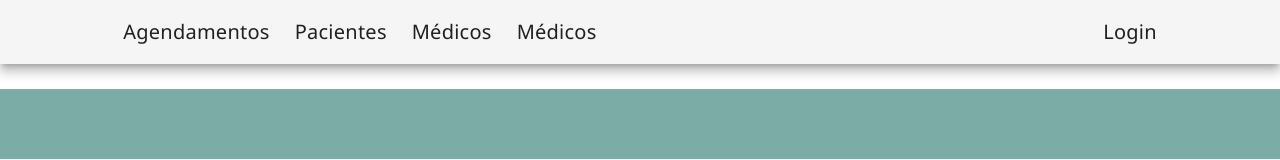
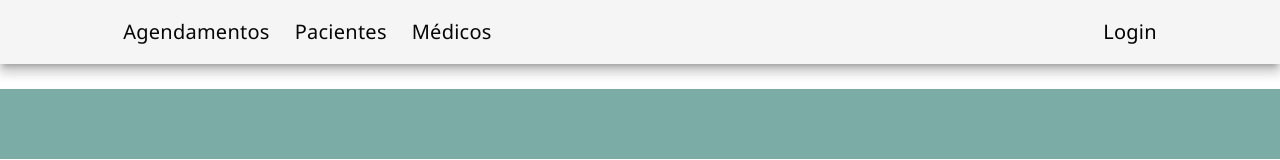
Before and after one commit to RafaelSaCa/front-agendamento, an Angular app: page / in a window 1280 px wide. Shown: the top 160 px of the page. Built offline with nearby package versions, Linux system fonts and the light colour scheme; no server answers.

Commit message:
refactor: adiciona links para as páginas

```diff
--- a/src/app/shared/toolbar/toolbar.component.html
+++ b/src/app/shared/toolbar/toolbar.component.html
@@ -1,11 +1,11 @@
 <mat-toolbar class="mat-elevation-z8">
   <div class="container">
     <div class="conteudo-nav">
-      <p>Agendamentos</p>
-      <p>Pacientes</p>
-      <p>Médicos</p>
-      <p>Médicos</p>
-    </div>
-    <p>Login</p>
+
+      <a [routerLink]="['/agendamentos']">Agendamentos</a>
+      <a [routerLink]="['/']">Pacientes</a>
+      <a [routerLink]="['/']">Médicos</a>
+      </div>
+    <a [routerLink]="['/']">Login</a>
    </div>
 </mat-toolbar>
--- a/src/app/shared/toolbar/toolbar.component.scss
+++ b/src/app/shared/toolbar/toolbar.component.scss
@@ -3,13 +3,18 @@
   flex-grow: 1;
   max-width: 980px;
 
-  p{
+  a{
     font-family: 'Segoe UI', Tahoma, Geneva, Verdana, sans-serif;
     margin-right: 25px  ;
+    color: rgb(6, 6, 6);
+    text-decoration: none;
+
   }
 
 }
 
-p{
+a{
   font-family: 'Segoe UI', Tahoma, Geneva, Verdana, sans-serif;
+  color: black;
+  text-decoration: none;
 }
--- a/src/app/shared/toolbar/toolbar.component.ts
+++ b/src/app/shared/toolbar/toolbar.component.ts
@@ -1,10 +1,11 @@
 import { Component } from '@angular/core';
 import {MatToolbarModule} from '@angular/material/toolbar';
+import { RouterLink } from '@angular/router';
 
 @Component({
   selector: 'app-toolbar',
   standalone: true,
-  imports: [MatToolbarModule],
+  imports: [MatToolbarModule, RouterLink],
   templateUrl: './toolbar.component.html',
   styleUrl: './toolbar.component.scss'
 })
```
